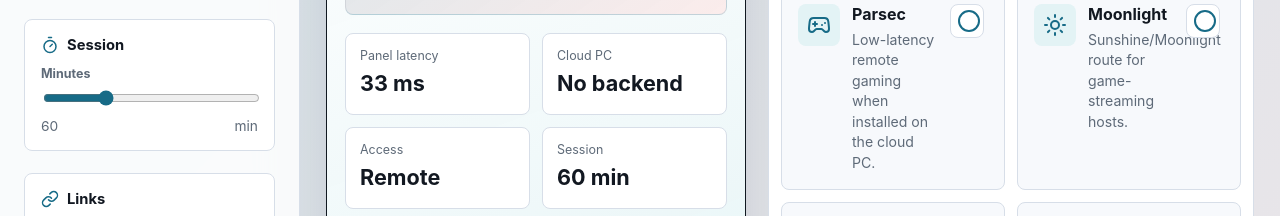
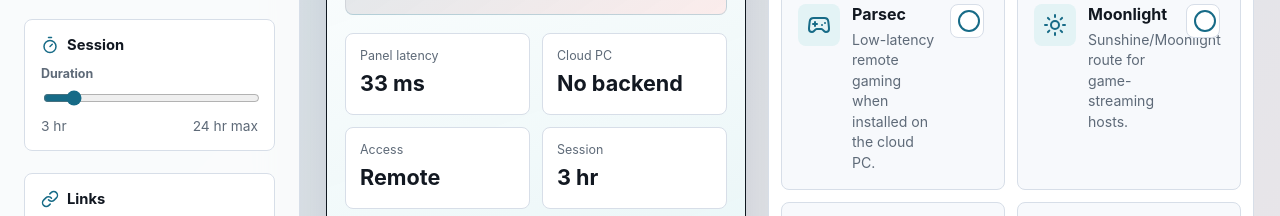
Before and after one commit to legendzz749-commits/roblox-cloud-pc-panel, a plain HTML site: page index.html in a window 1280 px wide. Shown: the part 353-569 px from the top of the page. Drawn offline with nearby package versions, Linux system fonts and the light colour scheme; no server answers.

Commit message:
Extend session duration slider

```diff
--- a/app.js
+++ b/app.js
@@ -173,15 +173,32 @@ function getSelectedUrl() {
   return route ? route.getUrl(cloudConfig) : "";
 }
 
+function formatSessionDuration(minutes) {
+  const duration = Number(minutes);
+  const hours = Math.floor(duration / 60);
+  const remainingMinutes = duration % 60;
+
+  if (duration < 60) {
+    return `${duration} min`;
+  }
+
+  if (remainingMinutes === 0) {
+    return `${hours} hr`;
+  }
+
+  return `${hours} hr ${remainingMinutes} min`;
+}
+
 function render(message) {
   const route = routes[selectedRoute];
+  const sessionLabel = formatSessionDuration(sessionLength.value);
   selectedName.textContent = route.name;
   providerName.textContent = cloudConfig.providerName || "Not configured";
   machineName.textContent = cloudConfig.machineName || "Roblox Cloud PC";
   screenMeta.textContent = deviceLabels[selectedDevice];
   machineRegion.textContent = regionLabels[regionSelect.value];
-  sessionValue.textContent = sessionLength.value;
-  sessionMetric.textContent = `${sessionLength.value} min`;
+  sessionValue.textContent = sessionLabel;
+  sessionMetric.textContent = sessionLabel;
   accessMetric.textContent = selectedRoute === "remote" ? "Remote" : route.name;
   panelStatus.textContent = backendReachable ? "Backend connected" : "Browser-only mode";
   startMachine.disabled = !backendReachable || !cloudConfig.controlEnabled;
--- a/index.html
+++ b/index.html
@@ -53,9 +53,9 @@
             <i data-lucide="timer"></i>
             <h2>Session</h2>
           </div>
-          <label class="field-label" for="sessionLength">Minutes</label>
-          <input id="sessionLength" class="range-field" type="range" min="15" max="180" step="15" value="60" />
-          <div class="range-value"><span id="sessionValue">60</span> min</div>
+          <label class="field-label" for="sessionLength">Duration</label>
+          <input id="sessionLength" class="range-field" type="range" min="15" max="1440" step="15" value="180" />
+          <div class="range-value"><span id="sessionValue">3 hr</span><span>24 hr max</span></div>
         </section>
 
         <section class="control-group">
@@ -133,7 +133,7 @@
                 </div>
                 <div>
                   <span class="metric-label">Session</span>
-                  <strong id="sessionMetric">60 min</strong>
+                  <strong id="sessionMetric">3 hr</strong>
                 </div>
               </div>
               <div class="action-row">
```
